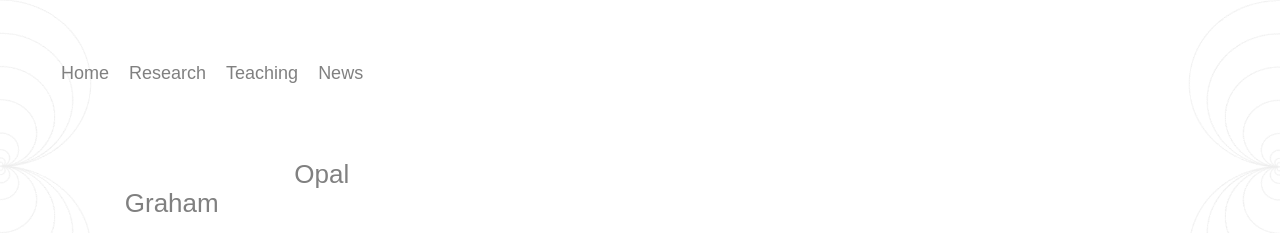
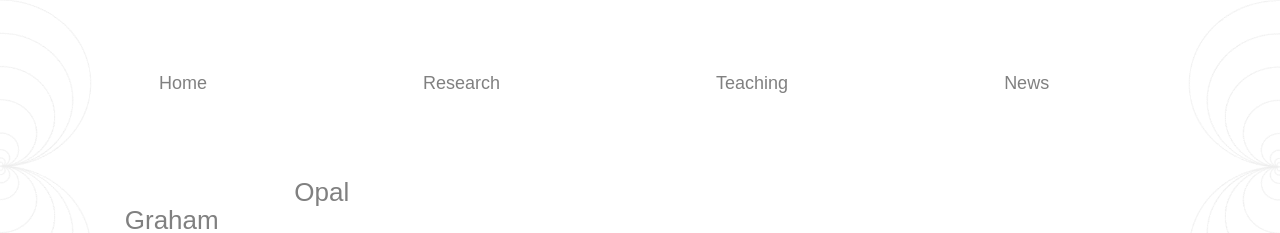
Before and after one commit to mathograham/mathograham.github.io, a plain HTML site: page index.html in a window 1280 px wide. Shown: the top 233 px of the page. Drawn offline with nearby package versions, Linux system fonts and the light colour scheme.

Commit message:
Fixing CSS for navbar

```diff
--- a/css/main.css
+++ b/css/main.css
@@ -32,10 +32,10 @@ body {
 /* Style the navigation bar links */
 .navbar a {
   color: Gray;
-  padding: 10px 10px 10px 10px;
+  padding: 20px 108px;
   font-family: "arial";
   text-decoration: none;
-  text-align: center;
+  text-align: left;
 }
 
 }
```
Also changed, not shown: 1 other file.
